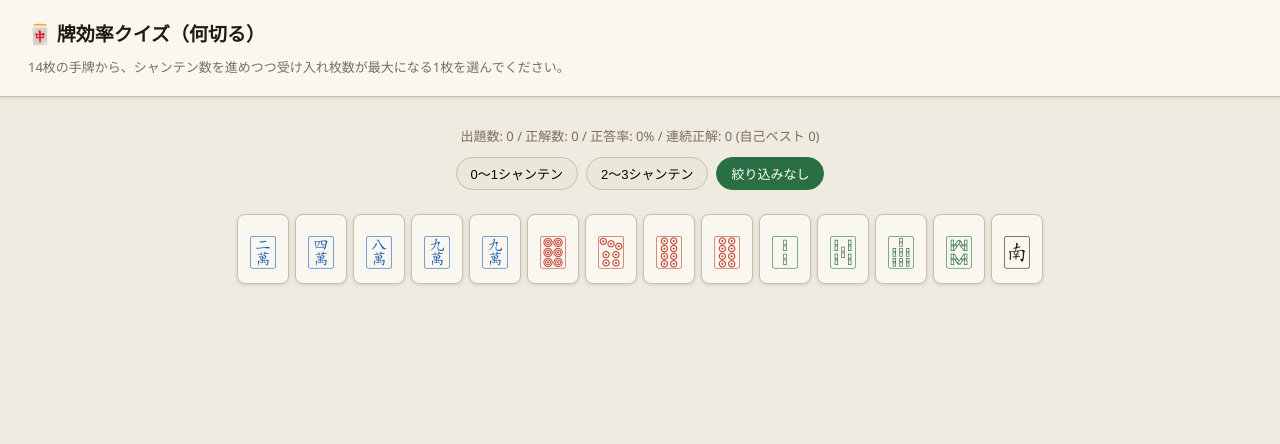
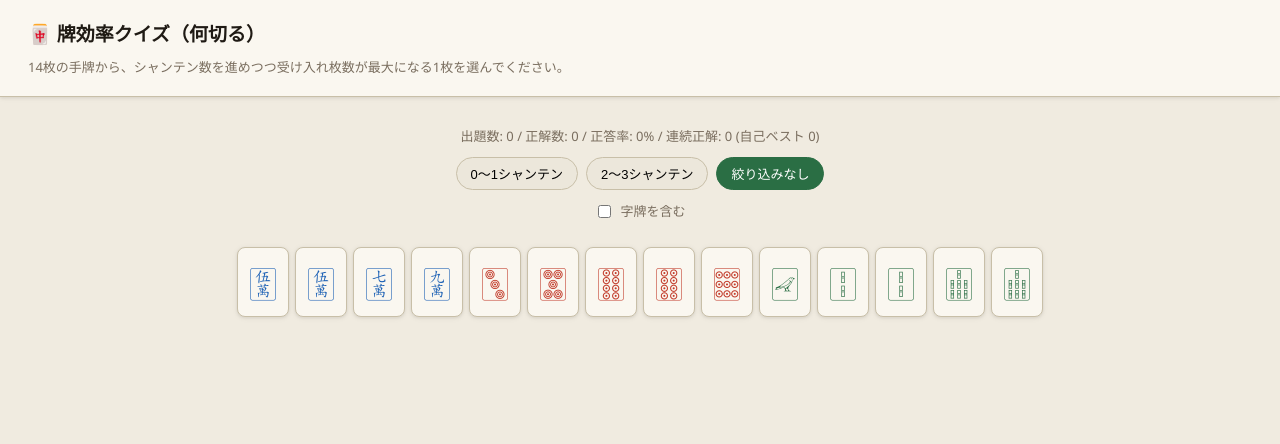
Before and after one commit to liar0815/mahjong-kouritsu-quiz, a plain HTML site: page index.html in a window 1280 px wide. Drawn offline with Linux system fonts and the light colour scheme.

Commit message:
feat: 字牌の有無を切り替えるトグルを追加
字牌が入ると難易度が一気に下がる問題への対応。デフォルトは字牌なし。

```diff
--- a/app.js
+++ b/app.js
@@ -44,6 +44,7 @@ function esc(s){return String(s).replace(/[&<>"]/g,c=>({"&":"&amp;","<":"&lt;","
 
 let currentProblem = null;
 let currentDifficulty = 'all';
+let includeHonors = false;
 let answered = false;
 
 function newProblem(){
@@ -52,7 +53,7 @@ function newProblem(){
   $('feedback').className = 'feedback';
   $('explain').innerHTML = '';
   $('nextBtn').style.display = 'none';
-  currentProblem = generateProblem(mulberry32(Date.now() ^ (Math.random()*1e9)), currentDifficulty);
+  currentProblem = generateProblem(mulberry32(Date.now() ^ (Math.random()*1e9)), currentDifficulty, includeHonors);
   renderHand(currentProblem.hand, onTileClick);
 }
 
@@ -99,6 +100,10 @@ function initUI(){
     });
   });
   document.querySelector('.diffBtn[data-diff="all"]').classList.add('active');
+  $('honorToggle').addEventListener('change', () => {
+    includeHonors = $('honorToggle').checked;
+    newProblem();
+  });
   renderStats(loadStats());
   newProblem();
 }
@@ -239,10 +244,12 @@ function evaluateDiscards(counts14) {
   return candidates;
 }
 
-// 34種×4枚=136枚の牌山からランダムに14枚を引く(Fisher-Yatesシャッフルの先頭14枚を採用)。
-function drawRandomHand(rng) {
+// 牌山からランダムに14枚を引く(Fisher-Yatesシャッフルの先頭14枚を採用)。
+// includeHonors=falseの場合、字牌(27-33)を山に含めない(27種×4枚=108枚から抽選)。
+function drawRandomHand(rng, includeHonors) {
+  const tileKinds = includeHonors ? TILE_COUNT : 27;
   const pool = [];
-  for (let t = 0; t < TILE_COUNT; t++) for (let k = 0; k < 4; k++) pool.push(t);
+  for (let t = 0; t < tileKinds; t++) for (let k = 0; k < 4; k++) pool.push(t);
   for (let i = pool.length - 1; i > 0; i--) {
     const j = Math.floor(rng() * (i + 1));
     [pool[i], pool[j]] = [pool[j], pool[i]];
@@ -254,9 +261,9 @@ function drawRandomHand(rng) {
 
 // 難易度フィルタに合う14枚を引き当てるまで再抽選する。
 // 'tenpai' = 0〜1シャンテン, 'mid' = 2〜3シャンテン, 'all' = 絞り込みなし
-function generateProblem(rng, difficulty) {
+function generateProblem(rng, difficulty, includeHonors) {
   for (;;) {
-    const hand = drawRandomHand(rng);
+    const hand = drawRandomHand(rng, includeHonors);
     const discardOptions = evaluateDiscards(hand);
     const bestShanten = Math.min(...discardOptions.map(o => o.shantenAfter));
     if (difficulty === 'all') return { hand, discardOptions, bestShanten };
@@ -383,17 +390,20 @@ window.__registerTests = function(){
 
   // drawRandomHand / generateProblem
   const rngHand = mulberry32(42);
-  const hand = drawRandomHand(rngHand);
+  const hand = drawRandomHand(rngHand, true);
   assertEqual('drawRandomHandは合計14枚', hand.reduce((a,b)=>a+b,0), 14);
   assertEqual('drawRandomHandは各牌最大4枚', hand.every(v => v <= 4), true);
 
-  const probAll = generateProblem(mulberry32(7), 'all');
+  const handNoHonors = drawRandomHand(mulberry32(42), false);
+  assertEqual('drawRandomHand(includeHonors=false)は字牌を含まない', handNoHonors.slice(27).every(v => v === 0), true);
+
+  const probAll = generateProblem(mulberry32(7), 'all', true);
   assertEqual('generateProblem(all)は14枚', probAll.hand.reduce((a,b)=>a+b,0), 14);
 
-  const probTenpai = generateProblem(mulberry32(7), 'tenpai');
+  const probTenpai = generateProblem(mulberry32(7), 'tenpai', true);
   assertEqual('generateProblem(tenpai)はbestShantenが0か1', probTenpai.bestShanten <= 1, true);
 
-  const probMid = generateProblem(mulberry32(7), 'mid');
+  const probMid = generateProblem(mulberry32(7), 'mid', true);
   assertEqual('generateProblem(mid)はbestShantenが2か3', probMid.bestShanten >= 2 && probMid.bestShanten <= 3, true);
 
   // stats
--- a/index.html
+++ b/index.html
@@ -21,6 +21,11 @@
     <button class="diffBtn" data-diff="all">絞り込みなし</button>
   </div>
 
+  <label class="honorToggle" id="honorToggleLabel">
+    <input type="checkbox" id="honorToggle">
+    字牌を含む
+  </label>
+
   <div class="hand" id="hand"></div>
 
   <div class="feedback" id="feedback"></div>
--- a/styles.css
+++ b/styles.css
@@ -96,6 +96,17 @@ header p { margin:6px 0 0; color:var(--muted); font-size:13px; }
 }
 .diffBtn.active { background:var(--accent); color:#fff; border-color:var(--accent); }
 
+.honorToggle {
+  display:flex;
+  align-items:center;
+  justify-content:center;
+  gap:6px;
+  margin-top:10px;
+  font-size:13px;
+  color:var(--muted);
+  cursor:pointer;
+}
+
 .statsBar { text-align:center; font-size:13px; color:var(--muted); padding-top:8px; }
 
 .feedback { text-align:center; font-size:15px; font-weight:700; min-height:24px; }
```
